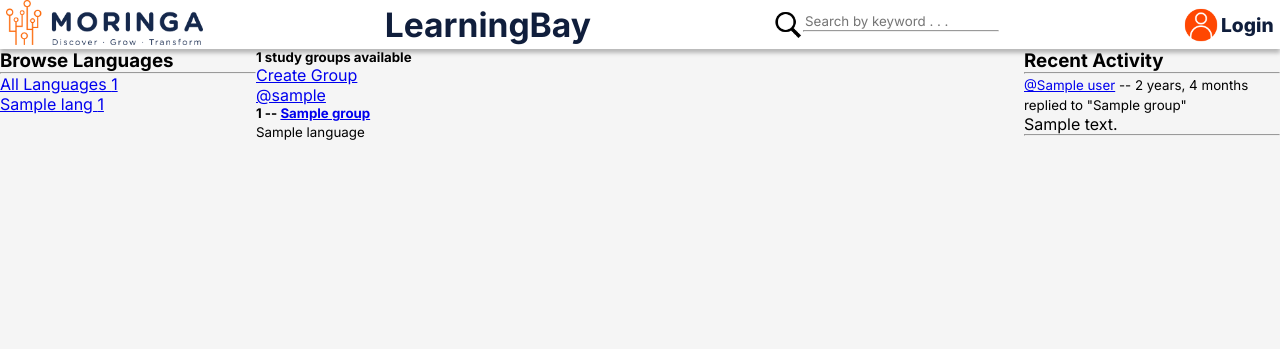
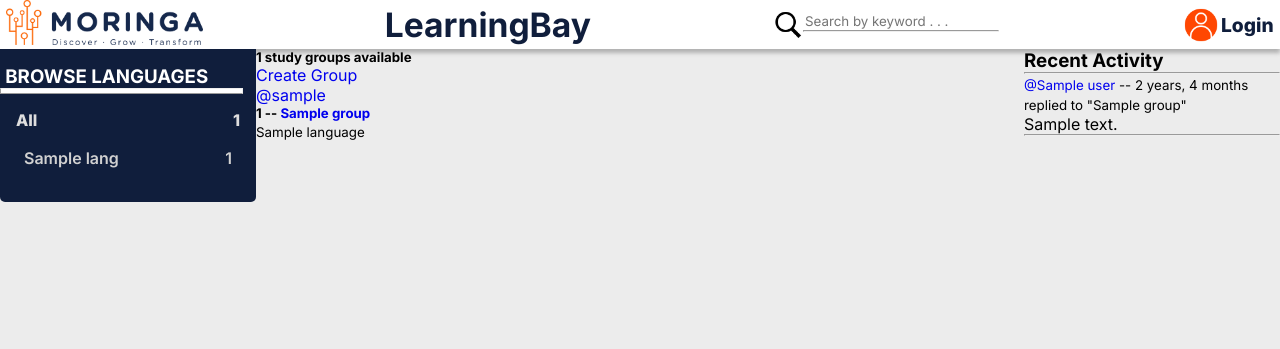
Before and after one commit to Lyonsmasawa/learning-bay, a Django app: template learning/templates/learning/home.html in a window 1280 px wide. Shown: the top 349 px of the page. Run offline with Django 3.2, Linux system fonts and the light colour scheme; the template is opened without the code that fills it: most values are stand-ins (such as "Sample title", 1, 10 or a date in 2020).

Commit message:
style browse languages section

```diff
--- a/learning/templates/learning/home.html
+++ b/learning/templates/learning/home.html
@@ -2,12 +2,6 @@
 
 {% block content %}
 {% load static %}
-<style>
-    .home {
-        display: grid;
-        grid-template-columns: 1fr 3fr 1fr;
-    }
-</style>
 
 <div class="home">
 
--- a/learning/templates/learning/languages_component.html
+++ b/learning/templates/learning/languages_component.html
@@ -1,12 +1,19 @@
-<h3>Browse Languages</h3>
-<hr>
-<div class="">
-    <a href="{% url 'home' %}">All Languages <span> {{languages.count}}</span></a>
+<div class="lang">
+    <div class="lang__title">
+        <h3>&nbsp;Browse&nbsp;Languages</h3>
+
+    </div>
+    <hr>
+
+    <div class="lang__list">
+        <div class="list__title">
+            <a href="{% url 'home' %}">All <span> {{languages.count}}</span></a>
+        </div>
+
+        <div class="list">
+            {% for lang in languages %}
+            <a href="{% url 'home' %}?q={{lang.name}}">{{lang.name}} <span>{{lang.group_set.all.count }}</span></a>
+            {% endfor %}
+        </div>
+    </div>
 </div>
-
-{% for lang in languages %}
-
-<div class="">
-    <a href="{% url 'home' %}?q={{lang.name}}">{{lang.name}} <span>{{lang.group_set.all.count }}</span></a>
-</div>
-{% endfor %}
--- a/static/styles/main.css
+++ b/static/styles/main.css
@@ -1,12 +1,15 @@
-*{
+* {
     font-family: 'Inter', sans-serif;
-    margin:0;
+    margin: 0;
+    text-decoration: none;
+    box-sizing: border-box;
 }
 
 body {
-    background: whitesmoke;
+    background: #ECECEC;
 }
-nav{
+
+nav {
     display: flex;
     align-items: center;
     justify-content: space-between;
@@ -16,49 +19,107 @@ nav{
     box-shadow: 0px 4px 4px rgba(0, 0, 0, 0.25);
 }
 
-.nav__logo img{
+.nav__logo img {
     height: 45px;
 }
 
-.nav__title{
+.nav__title {
     font-weight: 800;
     font-size: 1.4rem;
     color: #101E3C;
 }
 
-.nav__search{
+.nav__search {
     display: flex;
     color: #101E3C;
 }
 
-.nav__search img{
+.nav__search img {
     height: 30px;
 }
 
-.nav__search input{
+.nav__search input {
     outline: none;
     border: none;
     color: #101E3C;
 }
 
-hr{
-   color: #101E3C;
+hr {
+    color: #101E3C;
 }
 
-.nav__login{
+.nav__login {
     display: flex;
     align-items: center;
     justify-content: space-between;
     background-color: white;
 }
 
-.nav__login img{
+.nav__login img {
     height: 40px;
 }
 
-.nav__login a{
+.nav__login a {
     text-decoration: none;
     font-weight: 800;
     font-size: 1.2rem;
     color: #101E3C;
 }
+
+.home {
+    display: grid;
+    grid-template-columns: 1fr 3fr 1fr;
+}
+
+.lang {
+    display: flex;
+    flex-direction: column;
+    align-items: left;
+    background-color: #101E3C;
+    border-radius: 0px 0px 5px 5px;
+}
+
+.lang__title{
+    padding-top: 1rem;
+    padding-left: .05rem;
+    padding-right: 1rem;
+    color: white;
+    text-transform: uppercase;
+    font-weight: 800;
+}
+
+.lang hr {
+    height: 6px;
+    margin-right: 5%;
+    left: 0px;
+    background: #FFFFFF;
+    transform: matrix(1, 0, 0, -1, 0, 0);
+}
+
+.lang__list{
+    padding: 1rem;
+}
+
+.list__title a{
+    color: #DEDEDE;
+    font-weight: 800;
+    text-decoration: none;
+    display: flex;
+    align-items: center;
+    justify-content: space-between;
+}
+
+.list{
+    padding: .5rem;
+    font-weight: 600;
+    display: flex;
+    flex-direction: column;
+}
+
+.list a{
+    color: #D1D1D1;
+    display: flex;
+    align-items: center;
+    justify-content: space-between;
+    padding: 10px 0px;
+}
```
